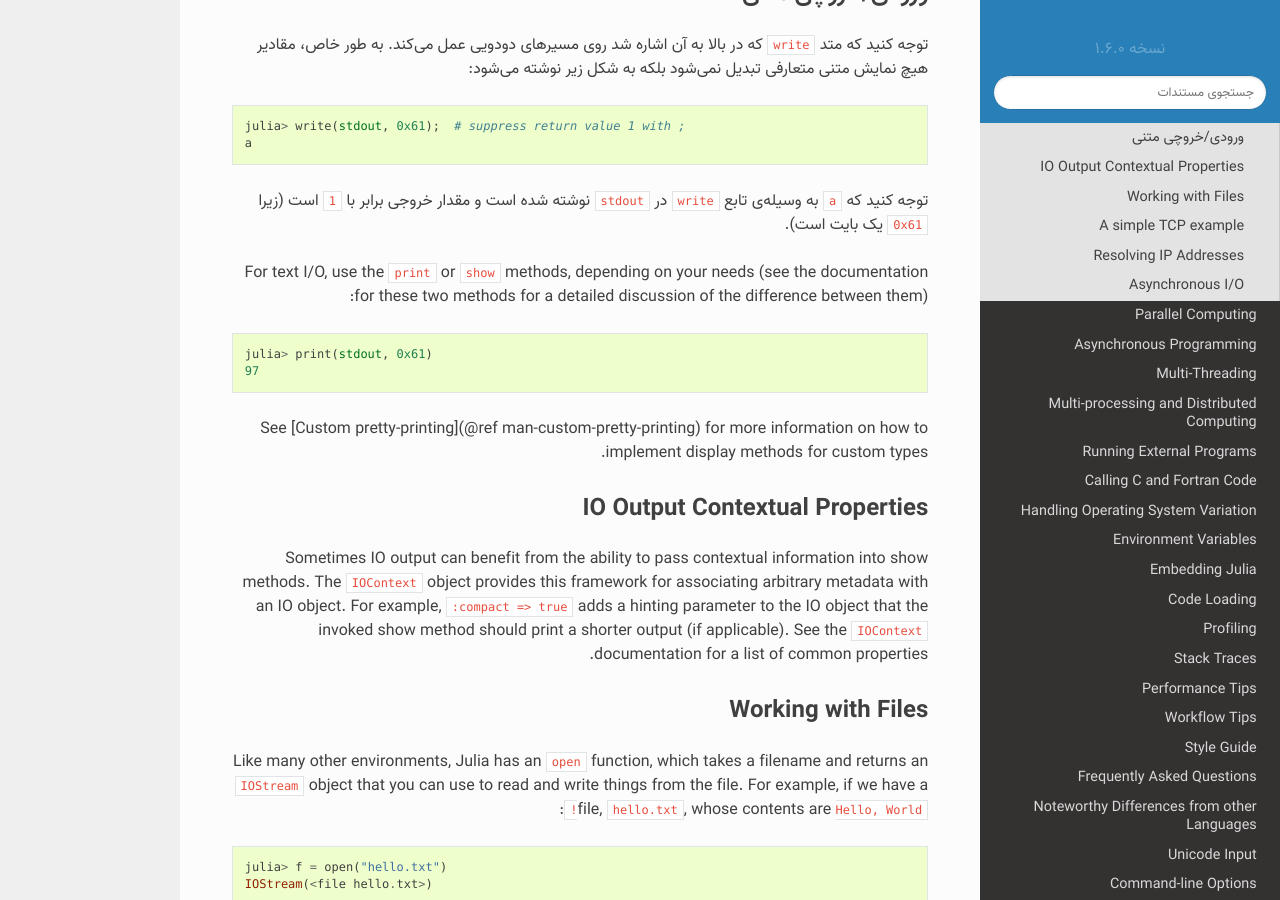
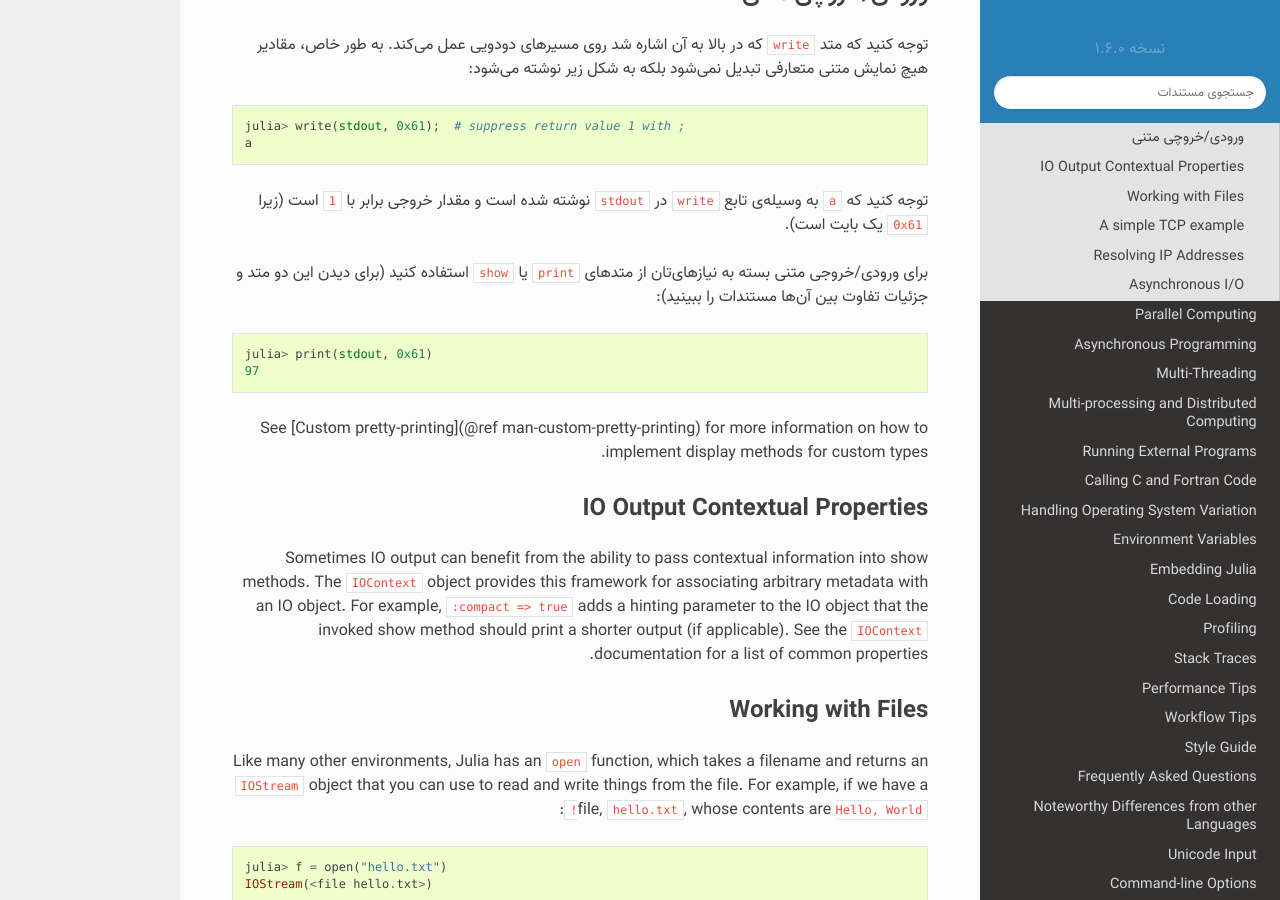
Before and after one commit to AppliedLinearAlgebra-Sharif/julia-docs, a Sphinx documentation site: the page built from docs/manual/networking-and-streams.md, in a window 1280 px wide and 900 px high, scrolled down 1869 px. Built offline with Sphinx 7.4.7 and the Read the Docs theme 2.0.0, drawn with Linux system fonts in a browser that asks for light colours; pages that are not in the unit, such as notebooks, are missing from menus.

Commit message:
Update networking-and-streams.md

````diff
--- a/docs/manual/networking-and-streams.md
+++ b/docs/manual/networking-and-streams.md
@@ -91,8 +91,7 @@ a
 
 توجه کنید که `a` به وسیله‌ی تابع `write` در `stdout` نوشته شده است و مقدار خروجی برابر با ‍‍`1` است (زیرا `0x61` یک بایت است).
 
-For text I/O, use the `print` or `show` methods, depending on your needs (see
-the documentation for these two methods for a detailed discussion of the difference between them):
+برای ورودی/خروجی متنی بسته به نیازهای‌تان از متدهای `print` یا `show` استفاده کنید (برای دیدن این دو متد و جزئیات تفاوت بین آن‌ها مستندات را ببینید):
 
 ```julia
 julia> print(stdout, 0x61)
````
